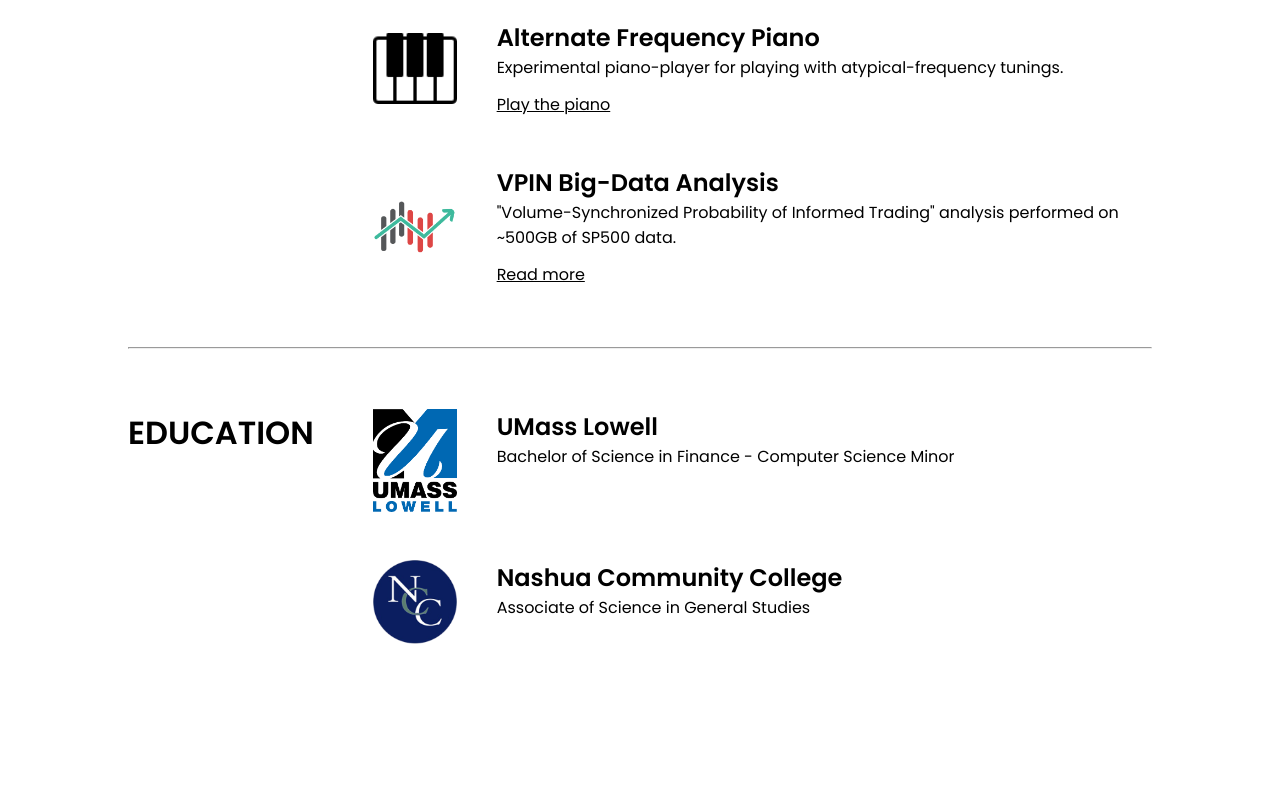
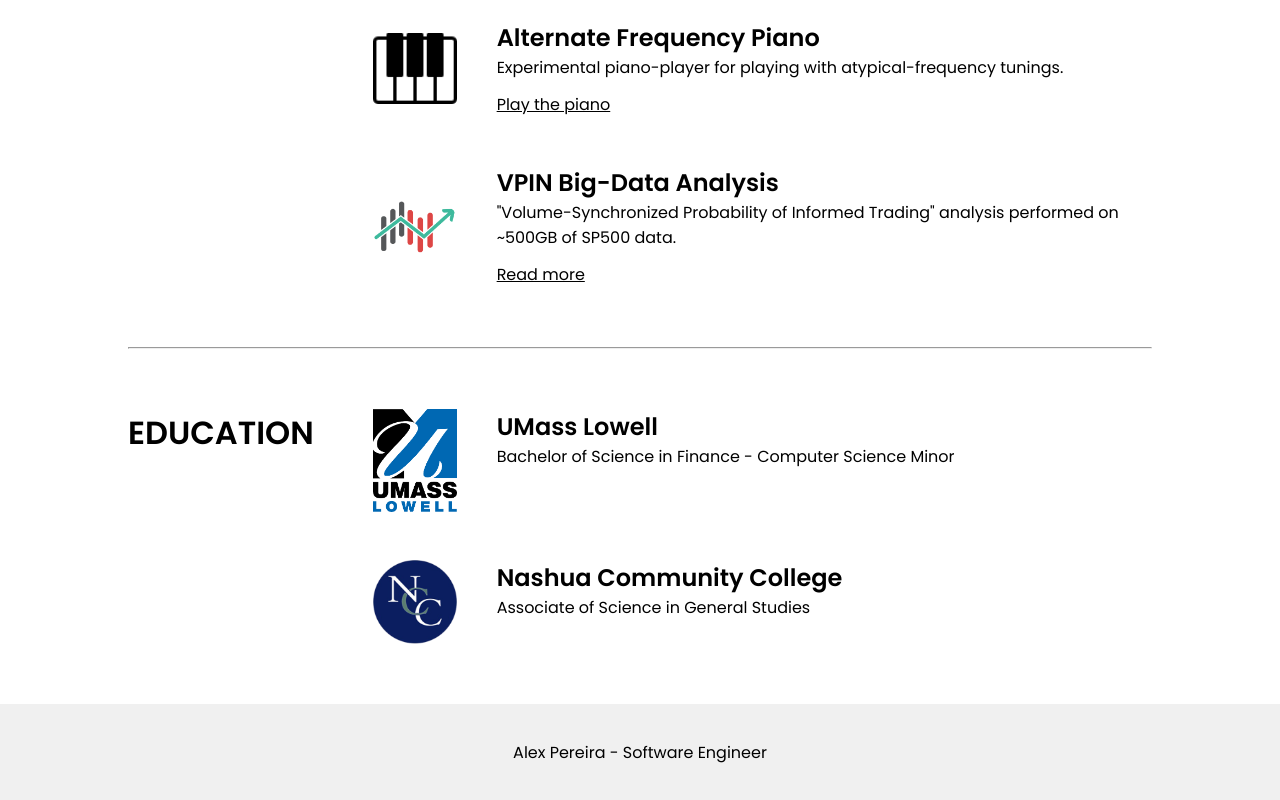
Before and after one commit to alex-a-pereira/personal-website, a React app: page / in a window 1280 px wide. Shown: the part 1112-1912 px from the top of the page. Before the commit the page ends 1816 px from the top, so only its background shows below. Built offline with nearby package versions, Linux system fonts and the light colour scheme.

Commit message:
feat: add site footer

```diff
--- /dev/null
+++ b/src/components/SiteFooter/SiteFooter.scss
@@ -0,0 +1,9 @@
+.site-footer-container {
+  margin-top: 24px;
+  display: flex;
+  flex: 1;
+  min-height: 96px;
+  justify-content: center;
+  align-items: center;
+  background-color: rgb(240, 240, 240);
+}
--- /dev/null
+++ b/src/components/SiteFooter/SiteFooter.tsx
@@ -0,0 +1,13 @@
+import React from 'react'
+
+import './SiteFooter.scss'
+
+export const SiteFooter = React.memo(() => {
+  return (
+    <div className='site-footer-container'>
+      <p>Alex Pereira - Software Engineer</p>
+    </div>
+  )
+})
+
+SiteFooter.displayName = 'SiteHeader'
--- a/src/navigation.tsx
+++ b/src/navigation.tsx
@@ -2,6 +2,7 @@ import React from 'react'
 import { BrowserRouter, Routes, Route } from 'react-router-dom'
 // UI
 import { SiteHeader } from './components/SiteHeader/SiteHeader'
+import { SiteFooter } from './components/SiteFooter/SiteFooter'
 // screens
 import { HomeScreen } from './screens/HomeScreen/HomeScreen'
 import { ArticleScreen } from './screens/ArticleScreen/ArticleScreen'
@@ -14,6 +15,7 @@ export const AppNavigationContainer = React.memo(() => {
         <Route path='/articles/:slug' element={<ArticleScreen />} />
         <Route path='/' element={<HomeScreen />} />
       </Routes>
+      <SiteFooter />
     </BrowserRouter>
   )
 })
```
